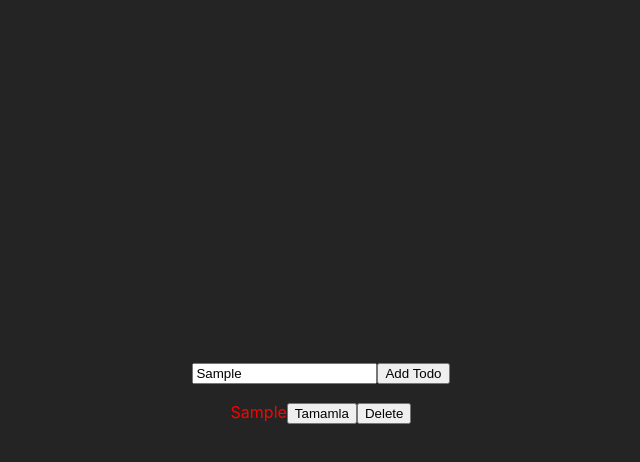
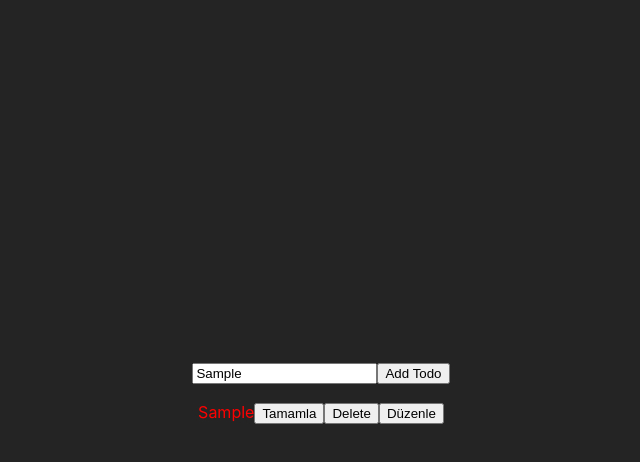
Before and after one commit to batuhanCobann/react-todo, a React (Vite) app: page / in a window 1280 px wide. Both pictures are taken after typing "Sample" into the empty fields and a click on the button "Add Todo". Shown: the top 462 px of the page, without its empty margins (319-959 px from the left). Built offline with nearby package versions, Linux system fonts and the light colour scheme.

Commit message:
todo editleme alanı yapıldı düzenleme alanı yapıldı

```diff
--- a/src/App.jsx
+++ b/src/App.jsx
@@ -11,14 +11,15 @@ function lastNewId(){
 function App() {
 
   const [todos, setTodos] = useState([]);
-
   const [newTodoTitle, setNewTodoTitle] = useState([])
+  const [editTodo, setEditTodo] = useState("")
 
   function addTodo (){
     const newTodoItem = {
       id: lastNewId(),
       title: newTodoTitle,
-      copleted: false
+      copleted: false,
+      edit: false
     };
 
     setTodos([ ...todos, newTodoItem ])
@@ -37,10 +38,23 @@ function App() {
     setTodos(updateTodos)
   }
 
+  function changeNewTodo(todoId){
+    const updateTodos = todos.map((todo) => todo.id == todoId ? {...todo, edit: true} : todo)
+    setTodos(updateTodos)
+
+  }
+
+  function saveNewTodo(todoId){
+    const updateTodos = todos.map((todo) => todo.id == todoId ? {...todo, title: editTodo, edit: false } : todo)
+    setTodos(updateTodos)
+  }
+
+
 
   return (
     <>
       <input
+      className='todo-input'
       type="text"
       placeholder='Lütfen Bir Görev Giriniz...'
       onChange={(e) => setNewTodoTitle(e.target.value)} />
@@ -50,8 +64,15 @@ function App() {
         <p className={todo.copleted ? "okey-todo" : "no-todo"}
         key={todo.id}>
         <span>{todo.title}</span>
-        <button onClick={() => completedTodo(todo.id)}>{todo.copleted ? "Geri Al" : "Tamamla" }</button>
-        <button onClick={() => deleteTodo(todo.id)}>Delete</button></p>
+        {todo.edit ? <input type="text" placeholder='Todo Düzenle' value={editTodo} onChange={(e) => setEditTodo(e.target.value)} />
+        : <button onClick={() => completedTodo(todo.id)}>{todo.copleted ? "Geri Al" : "Tamamla" }</button>}
+
+        <button onClick={() => deleteTodo(todo.id)}>Delete</button>
+        {todo.edit ? <button onClick={() => saveNewTodo(todo.id)}>Kaydet</button> : <button onClick={() => changeNewTodo(todo.id)}>Düzenle</button>}
+
+
+
+        </p>
       ))}
     </>
   )
```
